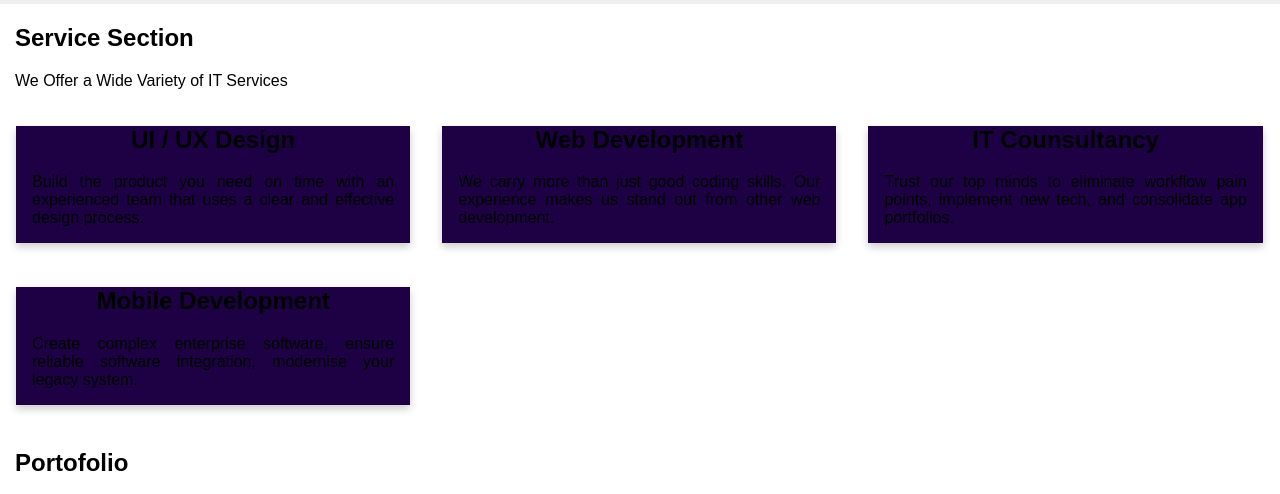
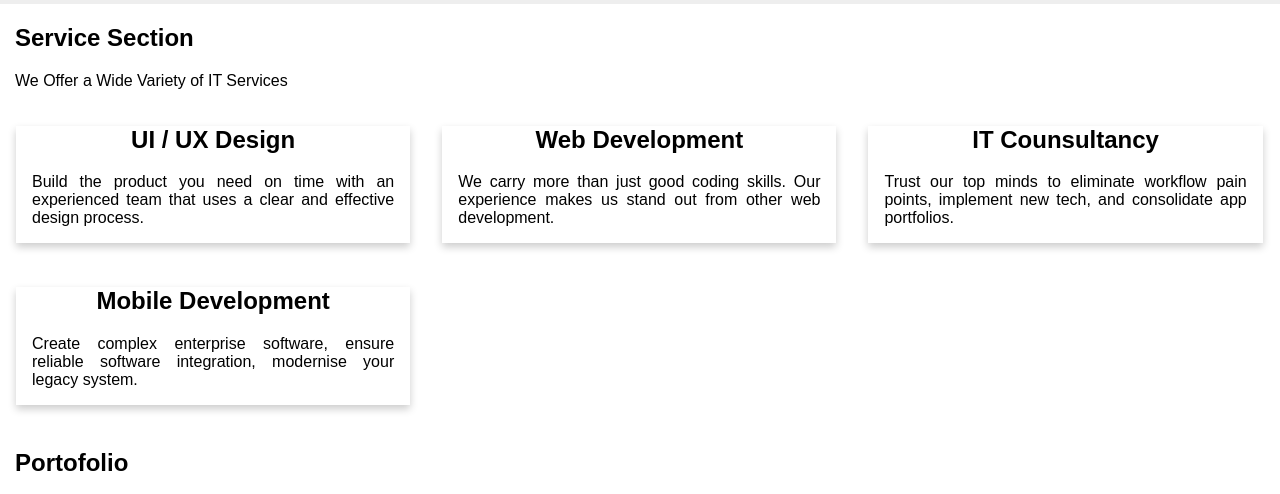
Before and after one commit to risyad19/B10-Progate, a plain HTML site: page Index.html in a window 1280 px wide. Shown: the part 980-1474 px from the top of the page. Drawn offline with Linux system fonts and the light colour scheme.

Commit message:
Update stylesheet.css

```diff
--- a/stylesheet.css
+++ b/stylesheet.css
@@ -76,11 +76,8 @@ html {
   padding-left: 15px;
 }
 
-.service-section {
-  .card {
-    background-color: #1E0045;
-}
 
+/*
 @media screen and (max-width: 650px) {
   .column {
     width: 100%;
@@ -88,3 +85,4 @@ html {
     margin-bottom: 20px;
   }
 }
+*/
```
